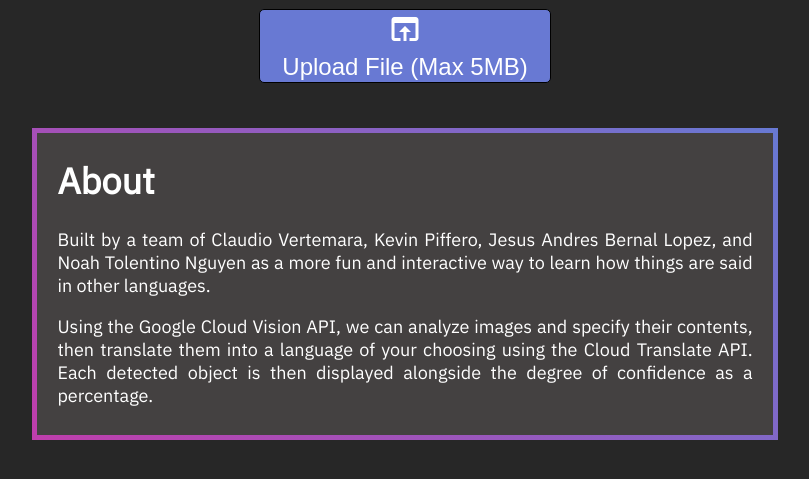
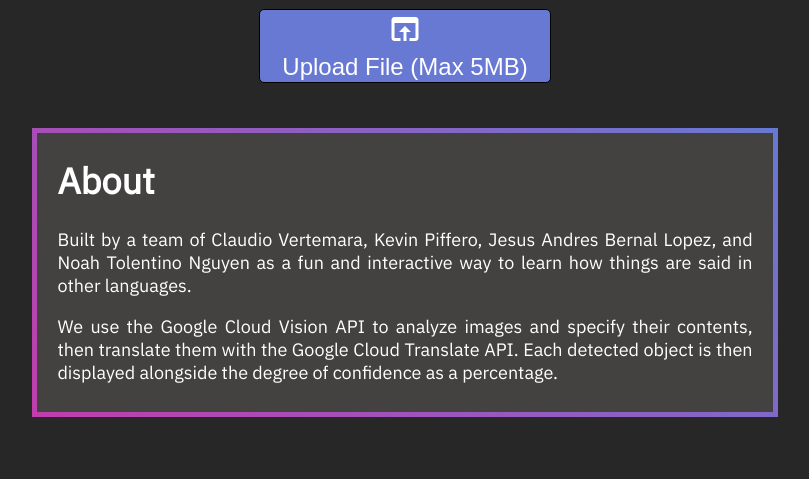
Before and after one commit to NoahTN/PictureThese, a Flask app: page / in a window 1280 px wide. Shown: the part 133-612 px from the top of the page, without its empty margins (235-1044 px from the left). Run offline with Flask 2, Linux system fonts and the light colour scheme; parts of the project's set-up code (start-up, migrations or seed data) failed here and were passed over; some libraries are stand-ins or nearby versions.

Commit message:
Update about text

```diff
--- a/templates/index.html
+++ b/templates/index.html
@@ -55,11 +55,11 @@
             <h1>About</h1>
             <p>
                 Built by a team of Claudio Vertemara, Kevin Piffero, Jesus Andres Bernal Lopez, and Noah Tolentino Nguyen as a
-                more fun and interactive way to learn how things are said in other languages.
+                fun and interactive way to learn how things are said in other languages.
             </p>
             <p>
-                Using the Google Cloud Vision API, we can analyze images and specify their contents,
-                then translate them into a language of your choosing using the Cloud Translate API. Each detected object
+                We use the Google Cloud Vision API to analyze images and specify their contents,
+                then translate them with the Google Cloud Translate API. Each detected object
                 is then displayed alongside the degree of confidence as a percentage.
             </p>
         </div>
```
